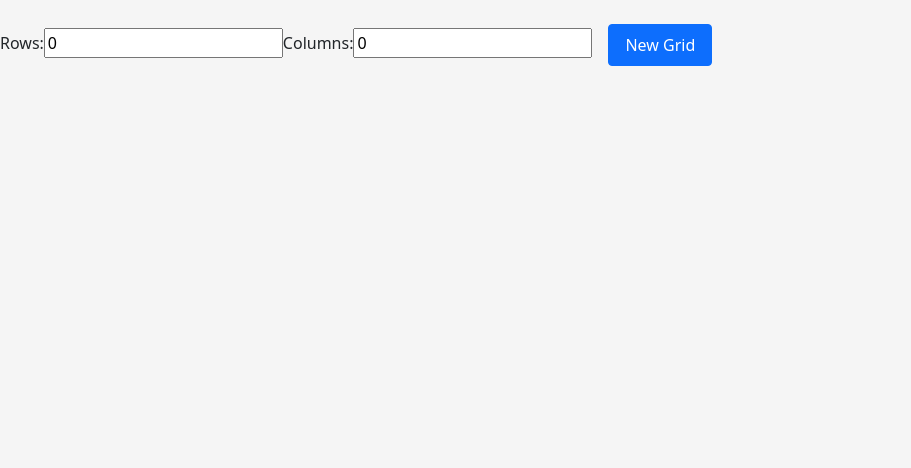
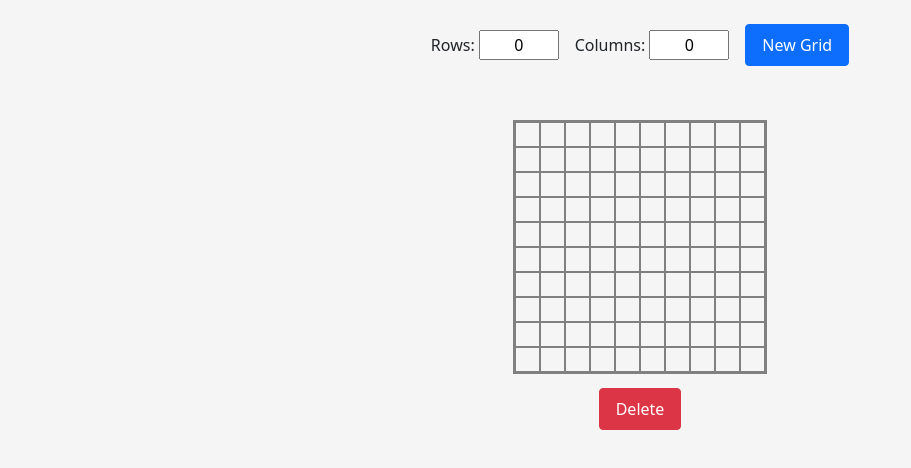
Before and after one commit to SamJones329/room-organizer, a React (Create React App) app: page / in a window 1280 px wide. Shown: the top 468 px of the page, without its empty margins (0-911 px from the left). Built offline with nearby package versions, Linux system fonts and the light colour scheme.

Commit message:
Implemented functionality for create grid form. Started work on delete grid functionality.

```diff
--- a/src/App.css
+++ b/src/App.css
@@ -11,18 +11,30 @@ body {
     background: whitesmoke;
 }
 
+label {
+    margin-left: 1em;
+    margin-right: 0.25em;
+}
+
+input {
+    width: 5em;
+    text-align: center;
+}
+
 .btn {
     margin: 1em;
     padding: 0.5em 1em;
 }
 
-.room-container {
-
+.room-form {
+    margin: auto;
+    display: flex;
+    align-items: center;
 }
 
 .room {
     width: fit-content;
-    margin: 3em;
+    margin: 2em auto;
     display: flex;
     flex-direction: column;
     align-items: center;
--- a/src/App.js
+++ b/src/App.js
@@ -13,6 +13,9 @@ class App extends React.Component {
       ...props,
       rooms: [{rows: 10, cols: 10}]
     };
+
+    this.addRoom = this.addRoom.bind(this);
+    this.deleteRoom = this.deleteRoom.bind(this);
   }
 
   addRoom(rows, cols) {
@@ -23,14 +26,28 @@ class App extends React.Component {
     });
   }
 
+  deleteRoom(key) {
+    const rooms = this.state.rooms;
+    let newRooms;
+    if(key == 0) newRooms = rooms.slice(1, rooms.length);
+    else newRooms = rooms.slice(0, key).concat(rooms.slice(key+1));
+    console.log(key, newRooms);
+    this.setState({
+      rooms: newRooms
+    });
+  }
+
   makeRooms() {
     const rooms = this.state.rooms;
     const htmlRooms = [];
-    for(let room of rooms) {
+    for(let i in rooms) {
+      const room = rooms[i];
       htmlRooms.push(
-        <Room rows={room.rows} columns={room.cols} />
+        <Room rows={room.rows} columns={room.cols} delete={this.deleteRoom} key={i} id={i} />
       );
     }
+
+    return htmlRooms;
   }
 
   render() {
@@ -41,7 +58,7 @@ class App extends React.Component {
         </header>
 
         <Navbar>
-          <RoomForm handleSubmit={() => {}} />
+          <RoomForm handleSubmit={this.addRoom} />
         </Navbar>
 
         <Container className="room-container">
--- a/src/components/Room.js
+++ b/src/components/Room.js
@@ -18,6 +18,8 @@ class Room extends React.Component {
             furnishings: [],
             occupiedNodes: new Set(),
         };
+        this.key = props.id;
+        this.deleteSelf = props.delete;
     }
 
     removeFurnishing() {
@@ -141,7 +143,7 @@ class Room extends React.Component {
                 </div>
 
                 <div className="room-btns">
-                    <Button className="btn-danger">Delete</Button>
+                    <Button className="btn-danger" onClick={() => this.deleteSelf(this.key)}>Delete</Button>
                 </div>
             </div>
         );
--- a/src/components/RoomForm.js
+++ b/src/components/RoomForm.js
@@ -23,13 +23,13 @@ class RoomForm extends React.Component {
     }
 
     handleSubmit(event) {
-        this.makeRoom();
+        this.makeRoom(this.state.rowsValue, this.state.colsValue);
         event.preventDefault();
     }
 
     render() {
       return (
-        <form class="room-form" onSubmit={this.handleSubmit}>
+        <form className="room-form" onSubmit={this.handleSubmit}>
             <label htmlFor="num-rows">Rows: </label>
             <input name="num-rows" id="num-rows" type="text" value={this.state.rowsValue} onChange={this.handleRowChange} />
             <label htmlFor="num-cols">Columns: </label>
```
